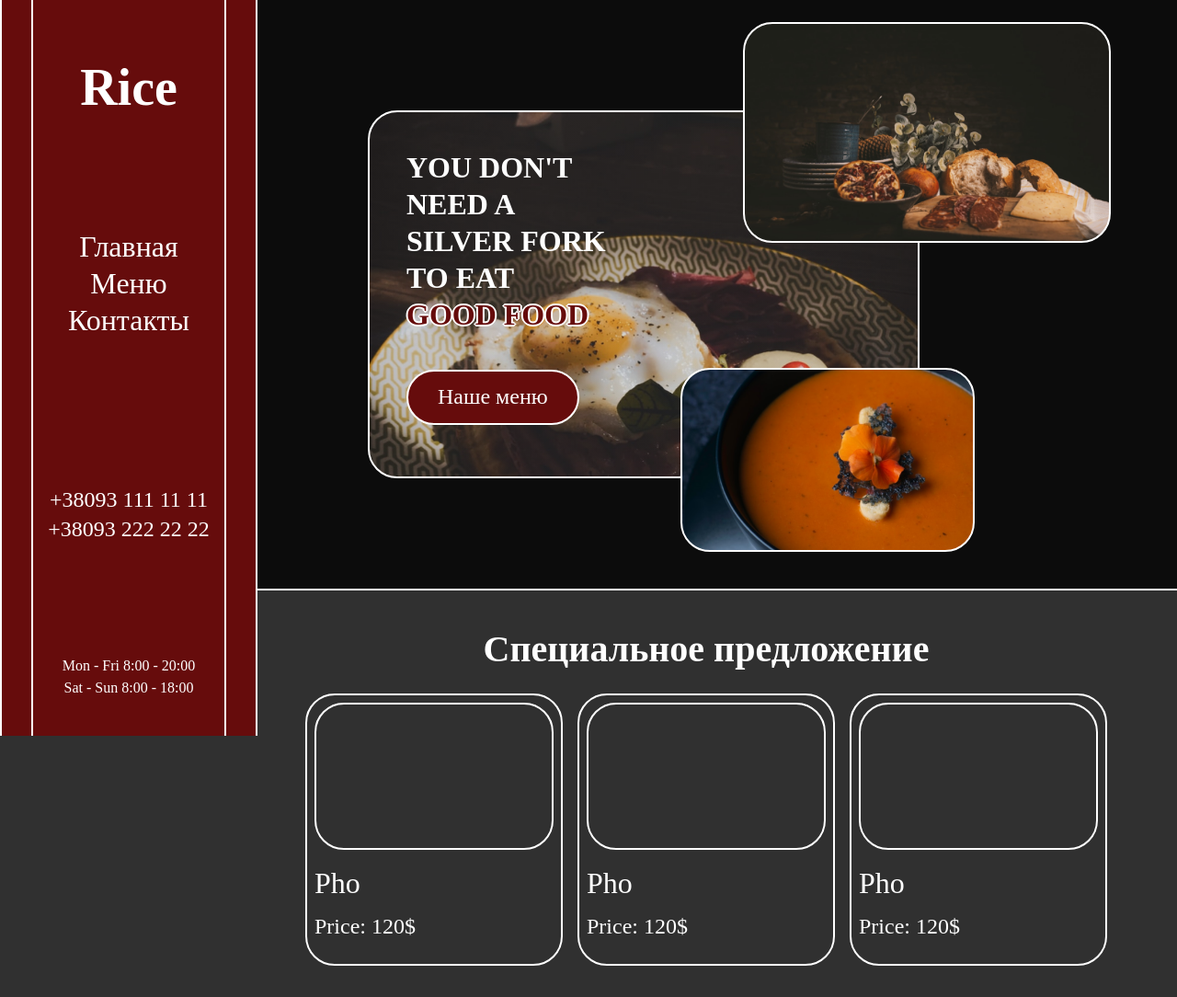
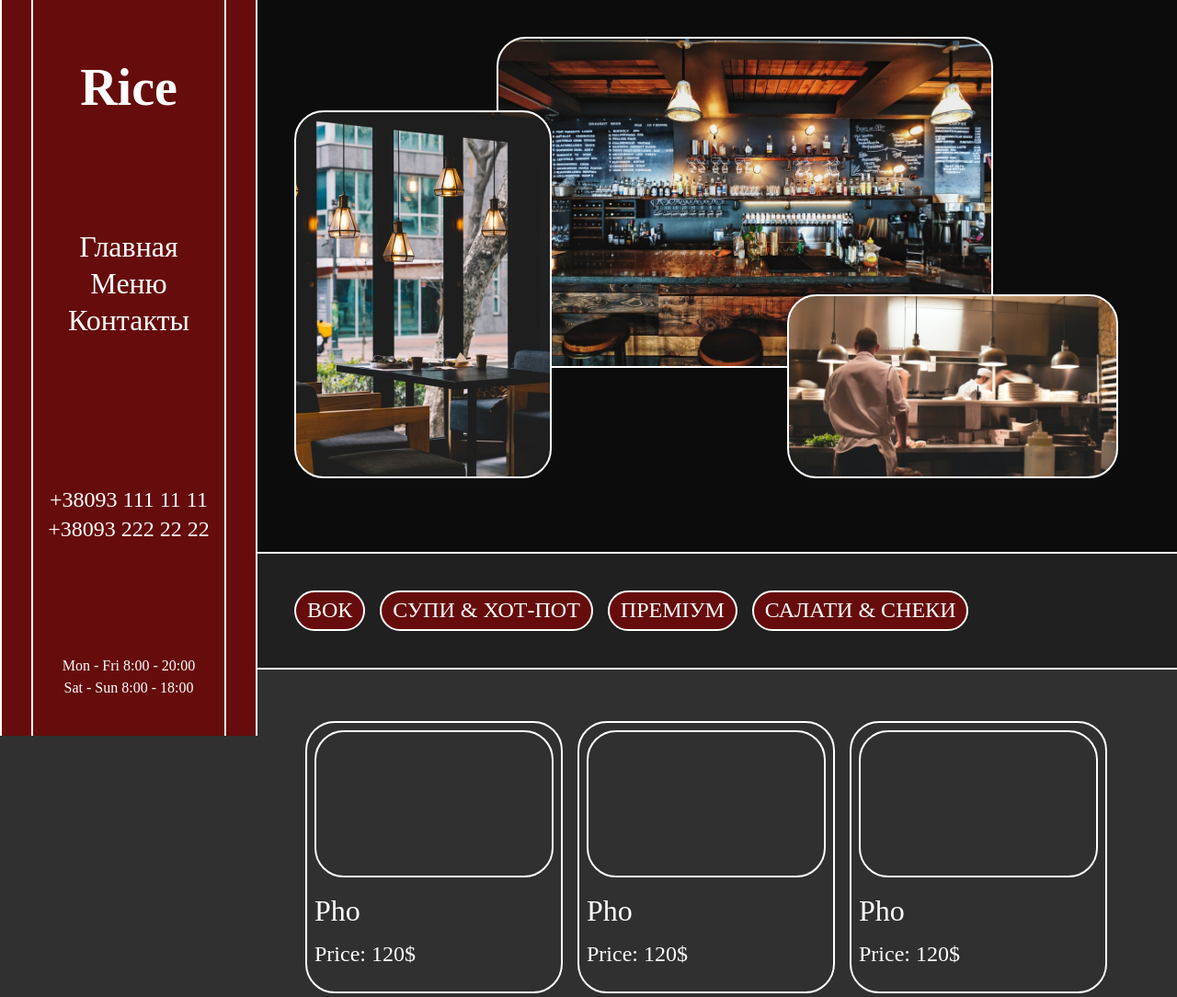
Before and after one commit to HLongNguyen0/rice-restaurant, a website built with Parcel: page src/index.html in a window 1280 px wide. Shown: the top 1084 px of the page at 92% size. Built offline with nearby package versions, Linux system fonts and the light colour scheme; files whose address does not match are found by name; a web font is replaced by a local one.

Commit message:
add menu page scss

```diff
--- a/src/index.html
+++ b/src/index.html
@@ -19,7 +19,7 @@
     <!-- header -->
     <include src="./partials/header.html"></include>
     <!-- main -->
-    <div class="main-page">
+    <div class="main-page visually-hidden">
       <include src="./partials/hero.html"></include>
       <include src="./partials/special-offers.html"></include>
       <include src="./partials/about-us.html"></include>
@@ -30,7 +30,7 @@
       <include src="./partials/menu.html"></include>
     </div>
     <!-- contacts -->
-    <div class="contacts-page"></div>
+    <div class="contacts-page visually-hidden"></div>
     <!-- footer -->
     <include src="./partials/footer.html"></include>
 
--- a/src/index.js
+++ b/src/index.js
@@ -17,6 +17,7 @@ const refs = {
   salad: document.querySelector('.salad'),
   header: document.querySelector('.header'),
   heroOpen: document.querySelector('.hero__open'),
+  hero2Open: document.querySelector('.hero2__open'),
   headerClose: document.querySelector('.header__close'),
 };
 
@@ -39,10 +40,11 @@ function onNav(e) {
   refs.mainPage.classList.add('visually-hidden');
   refs.menuPage.classList.add('visually-hidden');
   refs.contactsPage.classList.add('visually-hidden');
+  refs.header.classList.toggle('is-closed');
   e.target.removeEventListener('click', onMenu);
 }
 
-refs.menuList.insertAdjacentHTML('beforeend', menuString(menuItems, 'premium'));
+refs.menuList.insertAdjacentHTML('beforeend', menuString(menuItems, 'vok'));
 
 // menu
 refs.vok.addEventListener('click', onVok);
@@ -75,8 +77,10 @@ function onFood(e) {
 // header modal
 refs.headerClose.addEventListener('click', toggle);
 refs.heroOpen.addEventListener('click', toggle);
+refs.hero2Open.addEventListener('click', toggle);
 
 function toggle(e) {
   e.preventDefault();
   refs.header.classList.toggle('is-closed');
+  e.target.removeEventListener('click', toggle);
 }
--- a/src/js/renderMenuList.js
+++ b/src/js/renderMenuList.js
@@ -3,11 +3,12 @@ export default function menuString(menuItems, typeRequest) {
     .map(item => {
       if (item.type === typeRequest) {
         return `
-                <li class="special-offers__elem">
-                    <img src="${item.img}" alt="pho-bowl" class="special-offers__img" />
-                    <h3 class="special-offers__name">${item.itemName}</h3>
-                    <p class="special-offers__price">Price: ${item.price}</p>
-                    <p class="special-offers__description">${item.description}</p>
+                <li class="card__elem borders">
+                  <div class="card__img borders"></div>
+                  <div class="card__info">
+                    <h3 class="card__name">Pho</h3>
+                    <p class="card__price">Price: 120$</p>
+                  </div>
                 </li>`;
       }
     })
--- a/src/partials/hero.html
+++ b/src/partials/hero.html
@@ -1,6 +1,6 @@
 <section class="hero is-closed">
   <div class="container">
-    <button class="hero__open">
+    <button class="hero__open open">
       <svg class="close-icon" width="40px" height="40px">
         <use href="./images/sprite.svg#icon-burger"></use>
       </svg>
--- a/src/partials/hero2.html
+++ b/src/partials/hero2.html
@@ -1,7 +1,12 @@
 <section class="hero2">
   <div class="container">
-    <div class="hero2__box1 img-box"></div>
-    <div class="hero2__box2 img-box"></div>
-    <div class="hero2__box3 img-box"></div>
+    <button class="hero2__open open">
+      <svg class="close-icon" width="40px" height="40px">
+        <use href="./images/sprite.svg#icon-burger"></use>
+      </svg>
+    </button>
+    <div class="hero2__box1 borders"></div>
+    <div class="hero2__box2 borders"></div>
+    <div class="hero2__box3 borders"></div>
   </div>
 </section>
--- a/src/partials/menu.html
+++ b/src/partials/menu.html
@@ -2,22 +2,22 @@
   <div class="container">
     <ul class="menu-nav__list">
       <li class="menu-nav__elem">
-        <a href="#" class="menu-nav__link img-box vok menu-nav__link--decor">ВОК</a>
+        <a href="#" class="menu-nav__link vok borders">ВОК</a>
       </li>
       <li class="menu-nav__elem">
-        <a href="#" class="menu-nav__link premium img-box">ПРЕМІУМ</a>
+        <a href="#" class="menu-nav__link soup borders">СУПИ & ХОТ-ПОТ</a>
       </li>
       <li class="menu-nav__elem">
-        <a href="#" class="menu-nav__link soup img-box">СУПИ & ХОТ-ПОТ</a>
+        <a href="#" class="menu-nav__link premium borders">ПРЕМІУМ</a>
       </li>
       <li class="menu-nav__elem">
-        <a href="#" class="menu-nav__link salad img-box">САЛАТИ & СНЕКИ</a>
+        <a href="#" class="menu-nav__link salad borders">САЛАТИ & СНЕКИ</a>
       </li>
     </ul>
   </div>
 </section>
 <section class="menu-list">
   <div class="container">
-    <ul class="menu-list__list"></ul>
+    <ul class="card__list menu-list__list"></ul>
   </div>
 </section>
--- a/src/sass/components/_card.scss
+++ b/src/sass/components/_card.scss
@@ -9,7 +9,7 @@
     padding: 16px;
     margin-bottom: 16px;
     @include min-width('large') {
-      margin: 0 8px;
+      margin: 16px 8px;
       padding: 8px 8px 24px;
     }
   }
--- a/src/sass/layout/_footer.scss
+++ b/src/sass/layout/_footer.scss
@@ -34,6 +34,7 @@
 // }
 
 .footer {
+  border-top: 2px solid var(--white-color);
   background-color: var(--dark-grey-color);
   .container {
     @include min-width('large') {
--- a/src/sass/layout/_header.scss
+++ b/src/sass/layout/_header.scss
@@ -20,9 +20,11 @@
     width: 280px;
   }
   &.is-closed {
-    opacity: 0;
-    visibility: hidden;
-    pointer-events: none;
+    @include max-width('large') {
+      opacity: 0;
+      visibility: hidden;
+      pointer-events: none;
+    }
   }
   &__container {
     position: relative;
--- a/src/sass/layout/_hero.scss
+++ b/src/sass/layout/_hero.scss
@@ -63,19 +63,6 @@
     height: 280px;
     @include min-width('large') {
       height: 640px;
-    }
-  }
-  &__open {
-    @include max-width('large') {
-      position: absolute;
-      top: 12px;
-      left: 24px;
-      padding: 0;
-      border: none;
-      background-color: transparent;
-    }
-    @include min-width('large') {
-      display: none;
     }
   }
   &__box1 {
--- a/src/sass/layout/_hero2.scss
+++ b/src/sass/layout/_hero2.scss
@@ -1,32 +1,89 @@
+// .hero2 {
+//   .container {
+//     position: relative;
+//     height: 600px;
+//   }
+//   &__box1 {
+//     position: absolute;
+//     top: 200px;
+//     right: 840px;
+//     width: 240px;
+//     height: 320px;
+//     background-image: url('../images/menu/hero1.png');
+//     z-index: 1;
+//   }
+//   &__box2 {
+//     position: absolute;
+//     top: 100px;
+//     right: 360px;
+//     width: 560px;
+//     height: 320px;
+//     background-image: url('../images/menu/hero2.png');
+//   }
+//   &__box3 {
+//     position: absolute;
+//     top: 240px;
+//     right: 80px;
+//     width: 360px;
+//     height: 240px;
+//     background-image: url('../images/menu/hero3.png');
+//     z-index: 1;
+//   }
+// }
+
 .hero2 {
   .container {
     position: relative;
-    height: 600px;
+    height: 320px;
+    @include min-width('large') {
+      height: 600px;
+    }
   }
   &__box1 {
     position: absolute;
-    top: 200px;
-    right: 840px;
-    width: 240px;
-    height: 320px;
+    top: 100px;
+    right: 200px;
+    width: 140px;
+    height: 200px;
     background-image: url('../images/menu/hero1.png');
+    background-size: cover;
     z-index: 1;
+    @include min-width('large') {
+      top: 120px;
+      right: 640px;
+      width: 280px;
+      height: 400px;
+    }
   }
   &__box2 {
     position: absolute;
-    top: 100px;
-    right: 360px;
-    width: 560px;
-    height: 320px;
+    top: 16px;
+    right: 24px;
+    width: 240px;
+    height: 160px;
     background-image: url('../images/menu/hero2.png');
+    background-size: cover;
+    @include min-width('large') {
+      top: 40px;
+      right: 160px;
+      width: 540px;
+      height: 360px;
+    }
   }
   &__box3 {
-    position: absolute;
-    top: 240px;
-    right: 80px;
-    width: 360px;
-    height: 240px;
-    background-image: url('../images/menu/hero3.png');
-    z-index: 1;
+    @include max-width('large') {
+      opacity: 0;
+      visibility: hidden;
+      pointer-events: none;
+    }
+    @include min-width('large') {
+      position: absolute;
+      top: 320px;
+      right: 24px;
+      width: 360px;
+      height: 200px;
+      background-image: url('../images/menu/hero3.png');
+      background-size: cover;
+    }
   }
 }
--- a/src/sass/layout/_menu.scss
+++ b/src/sass/layout/_menu.scss
@@ -1,36 +1,71 @@
+// .menu-nav {
+//   border: 2px solid var(--white-color);
+//   background-color: var(--grey-color);
+//   .container {
+//     padding: 40px 40px 40px 320px;
+//   }
+//   &__list {
+//     display: flex;
+//   }
+//   &__elem {
+//     @include shadow(0, 16px);
+//     &:not(:last-child) {
+//       margin-right: 20px;
+//     }
+//   }
+//   &__link {
+//     padding: 10px 20px;
+//     background-color: var(--red-color);
+//     &--decor {
+//       border-color: var(--red-color);
+//       background-color: var(--white-color);
+//       color: var(--red-color);
+//     }
+//   }
+// }
+// .menu-list {
+//   background-color: var(--dark-grey-color);
+//   .container {
+//     padding: 60px 0 60px 300px;
+//   }
+//   &__list {
+//     display: flex;
+//     justify-content: center;
+//     flex-wrap: wrap;
+//   }
+// }
+
 .menu-nav {
-  border: 2px solid var(--white-color);
-  background-color: var(--grey-color);
   .container {
-    padding: 40px 40px 40px 320px;
+    padding-bottom: 16px;
+    @include min-width('large') {
+      padding-bottom: 40px;
+    }
   }
+  border-top: 2px solid var(--white-color);
+  border-bottom: 2px solid var(--white-color);
+  background-color: var(--dark-grey-color);
   &__list {
     display: flex;
+    flex-wrap: wrap;
   }
   &__elem {
-    @include shadow(0, 16px);
-    &:not(:last-child) {
-      margin-right: 20px;
+    margin-right: 8px;
+    margin-bottom: 4px;
+    @include min-width('large') {
+      margin-right: 16px;
+      margin-bottom: 0;
     }
   }
   &__link {
-    padding: 10px 20px;
+    @include font(16px, 400, 24px);
     background-color: var(--red-color);
-    &--decor {
-      border-color: var(--red-color);
-      background-color: var(--white-color);
-      color: var(--red-color);
+    padding: 4px 12px;
+    @include min-width('large') {
+      @include font(24px, 400, 32px);
     }
   }
 }
 .menu-list {
-  background-color: var(--dark-grey-color);
-  .container {
-    padding: 60px 0 60px 300px;
-  }
-  &__list {
-    display: flex;
-    justify-content: center;
-    flex-wrap: wrap;
-  }
+  background-color: var(--grey-color);
 }
--- a/src/sass/main.scss
+++ b/src/sass/main.scss
@@ -3,6 +3,7 @@
 @import './utils/_variables';
 @import './utils/mixin';
 @import './utils/visually-hidden';
+@import './utils/burger';
 
 // base
 @import './base/common';
@@ -17,6 +18,6 @@
 @import './layout/hero';
 @import './layout/special-offers';
 @import './layout/about-us';
-// @import './layout/hero2';
-// @import './layout/menu';
+@import './layout/hero2';
+@import './layout/menu';
 @import './layout/footer';
--- /dev/null
+++ b/src/sass/utils/_burger.scss
@@ -0,0 +1,13 @@
+.open {
+  @include max-width('large') {
+    position: absolute;
+    top: 12px;
+    left: 24px;
+    padding: 0;
+    border: none;
+    background-color: transparent;
+  }
+  @include min-width('large') {
+    display: none;
+  }
+}
```
